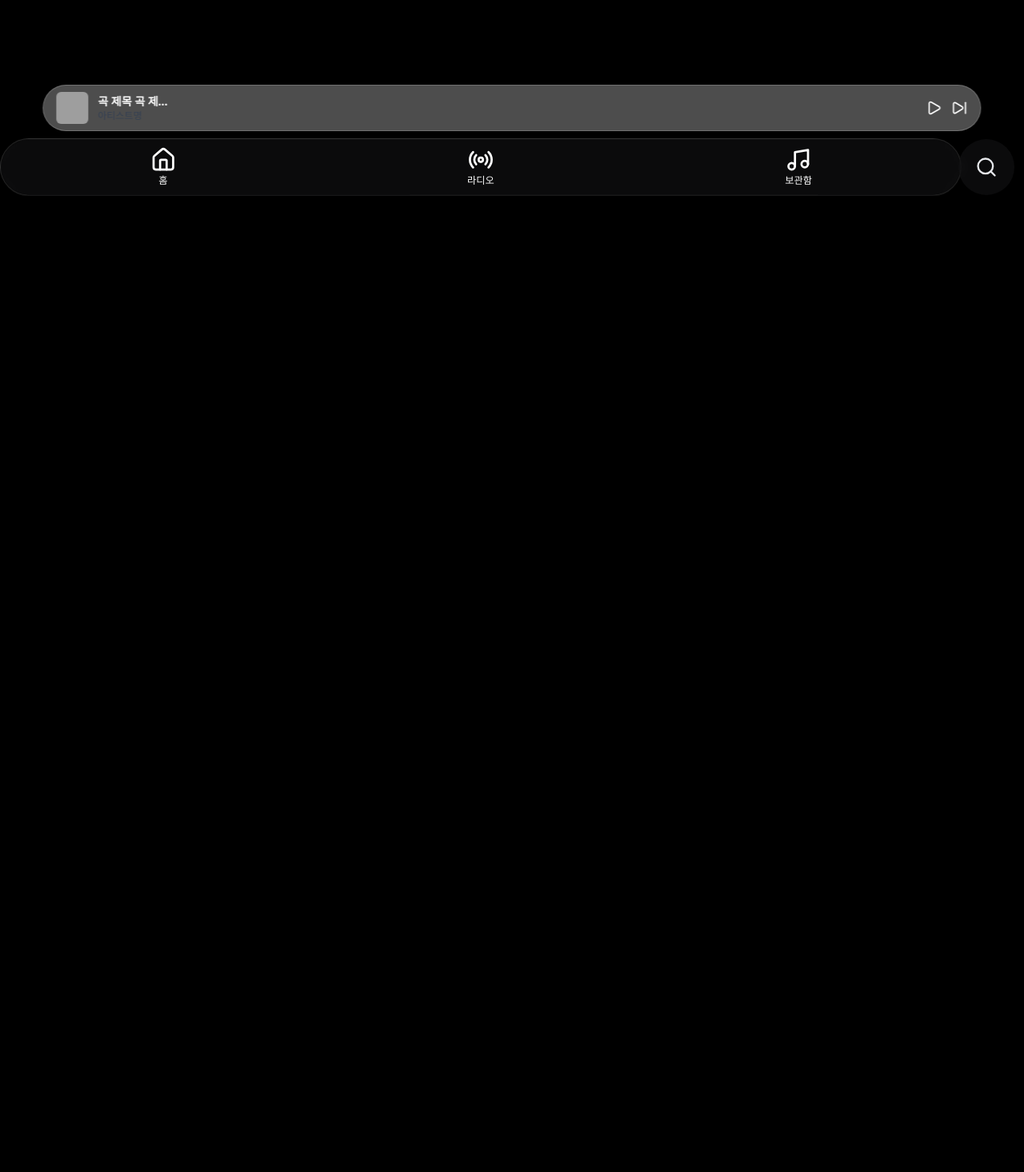
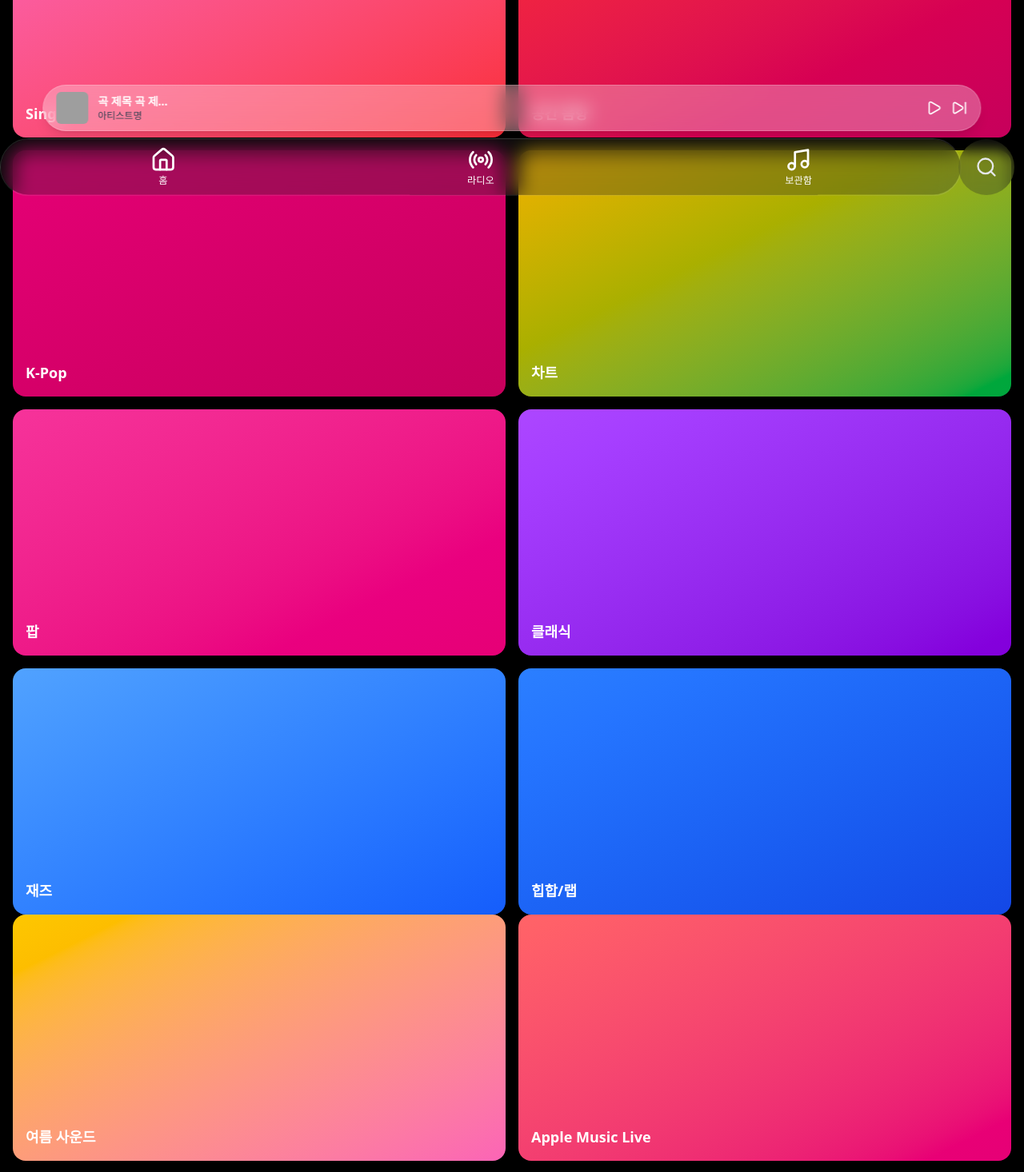
Before and after one commit to ganggyunggyu/apple-music-clone, a React (Vite) app: page /search in a window 1280 px wide. Shown: the part 540-2006 px from the top of the page at 80% size. Before the commit the page ends 800 px from the top, so only its background shows below. Built offline with nearby package versions, Linux system fonts and the light colour scheme; grey boxes are pictures that could not be loaded.

Commit message:
feat: temp searchpage

```diff
--- a/src/pages/index.tsx
+++ b/src/pages/index.tsx
@@ -2,13 +2,15 @@ import { Routes, Route } from 'react-router-dom';
 import { HomePage } from './home-page';
 import { RadioPage } from './radio-page';
 import { LibraryPage } from './library-page';
+import { SearchPage } from './search-page';
 
 export const Routeing = () => {
   return (
     <Routes>
       <Route path="/" element={<HomePage />} />
       <Route path="/radio" element={<RadioPage />} />
-      <Route path="/box" element={<LibraryPage />} />
+      <Route path="/library" element={<LibraryPage />} />
+      <Route path="/search" element={<SearchPage />} />
     </Routes>
   );
 };
--- /dev/null
+++ b/src/pages/search-page/index.tsx
@@ -0,0 +1,42 @@
+import React from 'react';
+
+const categories = [
+  { title: '여름 사운드', color: 'from-yellow-400 to-pink-400' },
+  { title: 'Apple Music Live', color: 'from-red-400 to-pink-600' },
+  { title: 'Sing', color: 'from-pink-400 to-red-500' },
+  { title: '공간 음향', color: 'from-red-500 to-pink-700' },
+  { title: 'K-Pop', color: 'from-pink-600 to-pink-700' },
+  { title: '차트', color: 'from-yellow-500 to-green-600' },
+  { title: '팝', color: 'from-pink-500 to-pink-600' },
+  { title: '클래식', color: 'from-purple-500 to-purple-700' },
+  { title: '재즈', color: 'from-blue-400 to-blue-600' },
+  { title: '힙합/랩', color: 'from-blue-500 to-blue-700' },
+];
+
+export const SearchPage = () => {
+  return (
+    <main className="min-h-screen bg-black text-white px-4 py-6">
+      <h1 className="text-2xl font-bold mb-6">검색</h1>
+      <div className="grid grid-cols-2 gap-4">
+        {categories.map((item, idx) => (
+          <div
+            key={idx}
+            className={`aspect-[2/1] rounded-2xl overflow-hidden bg-gradient-to-br ${item.color} flex items-end p-4`}
+          >
+            <span className="text-lg font-semibold">{item.title}</span>
+          </div>
+        ))}
+      </div>
+      <div className="grid grid-cols-2 gap-4">
+        {categories.map((item, idx) => (
+          <div
+            key={idx}
+            className={`aspect-[2/1] rounded-2xl overflow-hidden bg-gradient-to-br ${item.color} flex items-end p-4`}
+          >
+            <span className="text-lg font-semibold">{item.title}</span>
+          </div>
+        ))}
+      </div>
+    </main>
+  );
+};
```
